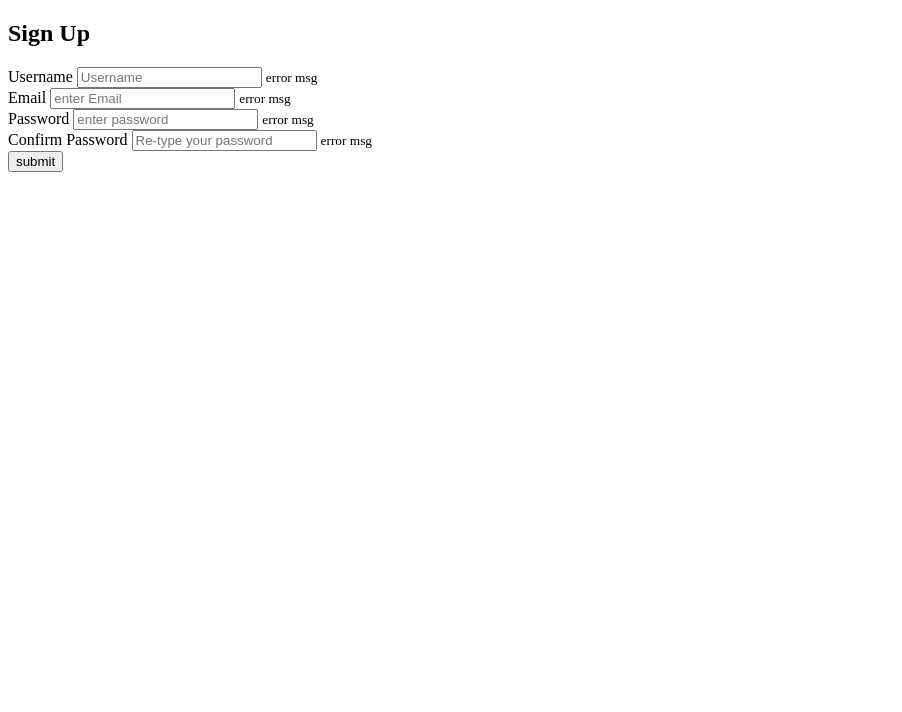
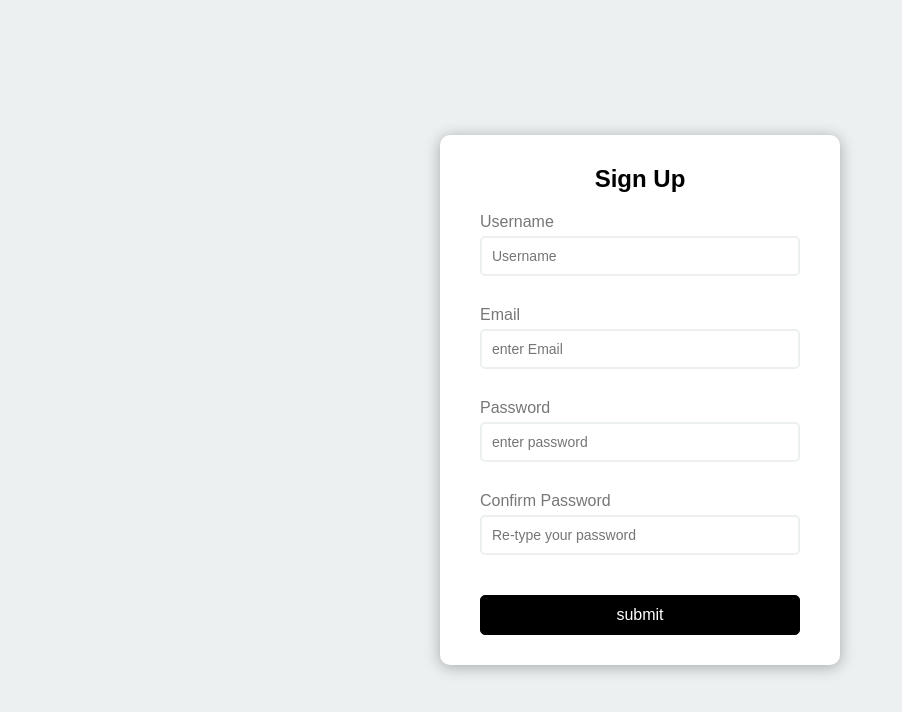
Before and after one commit to rizvi2113/Axiom-Full-Stack-Developer, a plain HTML site: page project1/index.html in a window 1280 px wide. Shown: the whole page, without its empty margins (0-902 px from the left). Drawn offline with Linux system fonts and the light colour scheme; a web font is replaced by a local one.

Commit message:
Completed CSS
Complete form CSS

```diff
--- a/project1/index.html
+++ b/project1/index.html
@@ -14,25 +14,25 @@
              <div class="form_control">
                  <label for="username">Username</label>
                  <input type="text" id="username" placeholder="Username">
-                 <small>error msg</small>
+                 <small>Error msg</small>
 
              </div>
              <div class="form_control">
                 <label for="Email">Email</label>
                 <input type="email" id="Email" placeholder="enter Email">
-                <small>error msg</small>
+                <small>Error msg</small>
             </div>
 
             <div class="form_control">
                 <label for="password">Password</label>
                 <input type="password" id="password" placeholder="enter password">
-                <small>error msg</small>
+                <small>Error msg</small>
             </div>
 
             <div class="form_control">
                 <label for="con_password">Confirm Password</label>
                 <input type="password" id="con_password" placeholder="Re-type your password">
-                <small>error msg</small>
+                <small>Error msg</small>
             </div>
             <button type="submit" >submit</button>
         </form>
--- a/project1/style.css
+++ b/project1/style.css
@@ -0,0 +1,84 @@
+@import url('https://fonts.googleapis.com/css2?family=Zen+Antique+Soft&display=swap');
+
+:root{
+    --success-color:green;
+    --error-color:red;
+}
+*{
+    box-sizing: border-box;
+
+}
+body{
+    background-color:#ecf0f1;
+    font-family:  sans-serif;
+    display: flex;
+    align-items: center;
+    justify-content: center;
+    min-height: 100vh;
+    margin: 0;
+}
+.container{
+    background-color: white;
+    border-radius: 10px;
+    box-shadow: 0 2px 15px rgba(0, 0, 0, 0.3);
+    width:400px;
+}
+h2{
+    text-align: center;
+    margin:0 0 20px;
+}
+.form{
+    padding:30px 40px;
+
+}
+.form_control{
+    margin-bottom: 10px;
+    padding-bottom: 20px;
+    position:relative;
+
+}
+.form_control label{
+    color:#777;
+    display:block;
+    margin-bottom: 5px;
+
+}
+.form_control input{
+    border: 2px solid #ecf0f1 ;
+    border-radius: 5px;
+    display:block;
+    width:100%;
+    padding:10px;
+    font-size: 14px;
+}
+.form_control input:focus{
+    outline: 0;
+    border-color: #777;
+}
+.form_control.success input{
+    border-color: var(--success-color);
+
+}
+.form_control.error input{
+    border-color:var(--error-color);
+
+}
+.form_control small{
+    color:var(--error-color);
+    position:absolute;
+    bottom: 0;
+    left: 0px;
+    visibility: hidden;
+}
+.form button{
+    cursor: pointer;
+    background-color: black;
+    border:1px solid black ;
+    border-radius: 5px;
+    color:white;
+    display: block;
+    font-size: 16px;
+    padding:10px;
+    margin-top:20px;
+    width:100%;
+}
```
